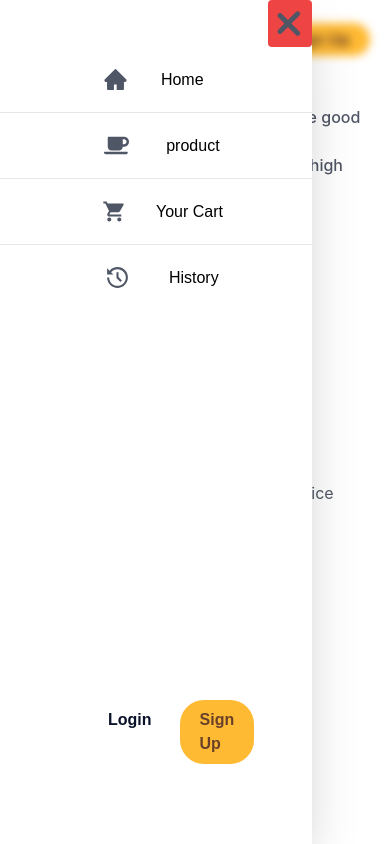
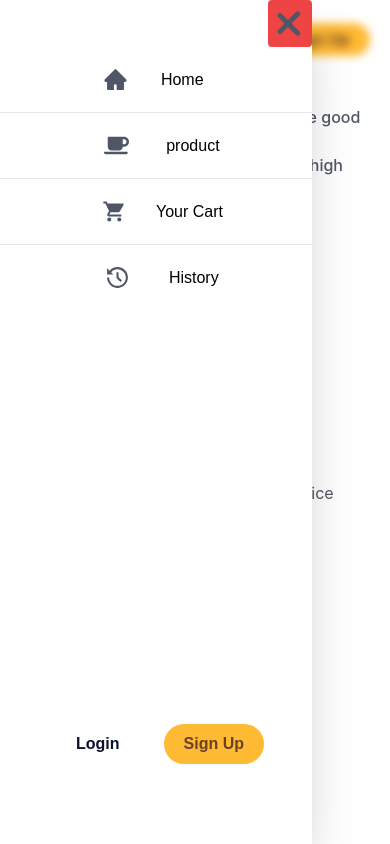
Before and after one commit to jiamudza/Coffee-shop-fe, a React (Create React App) app in the folder coffeeshop/: page / in a window 390 px wide. Both pictures are taken after a click on the button 35 px from the left and 39 px from the top of the page. Built offline with nearby package versions, Linux system fonts and the light colour scheme.

Commit message:
modified:   coffeeshop/src/components/header/index.js

```diff
--- a/coffeeshop/src/components/header/index.js
+++ b/coffeeshop/src/components/header/index.js
@@ -184,7 +184,7 @@ const Header = (props) => {
                     <RiHistoryFill size={25} className='text-text mx-3' />
                     <p>History</p>
                 </div>
-                <div className='absolute bottom-20 w-full cursor-pointer flex justify-around px-20'>
+                <div className='absolute bottom-20 w-full cursor-pointer flex justify-around px-10'>
                 <Link to="/login" className='px-5 py-2 bg-Transparent mx-2 text-title font-bold rounded-3xl hover:bg-secondary hover:text-white ease-in duration-200'>Login</Link>
                 <Link to="/register" className='px-5 py-2 bg-primary text-secondary font-bold rounded-3xl hover:bg-secondary hover:text-white ease-in duration-200'>Sign Up</Link>
             </div>
```
